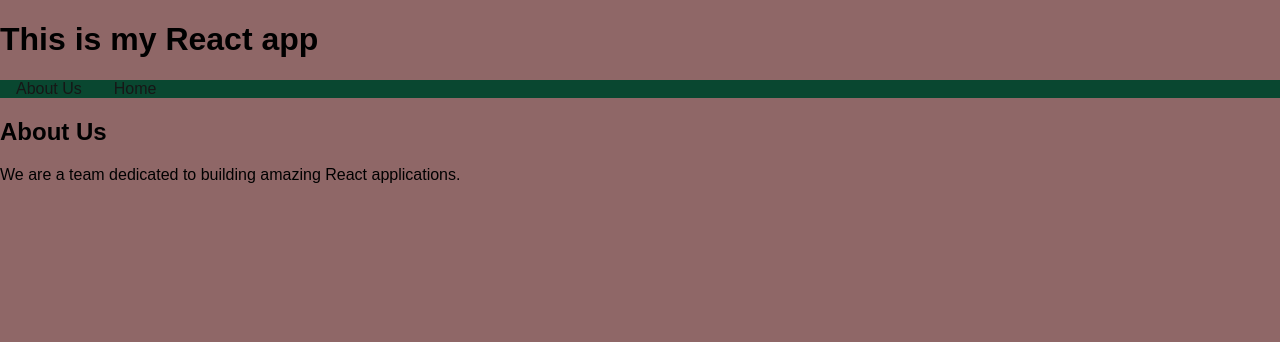
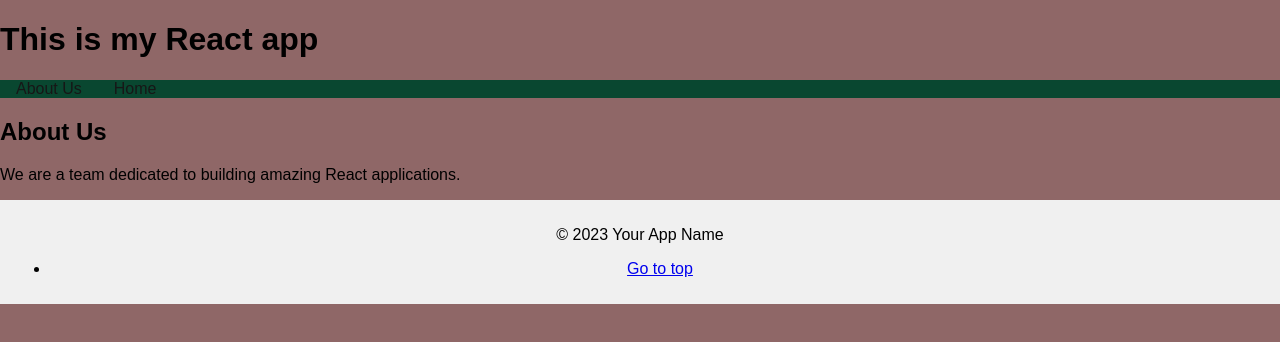
Before and after one commit to Midsnow605/flatiron-phase-2-react-project-frontend, a React (Vite) app: page /About in a window 1280 px wide. Shown: the top 342 px of the page. Built offline with nearby package versions, Linux system fonts and the light colour scheme.

Commit message:
adding footer

```diff
--- a/src/App.jsx
+++ b/src/App.jsx
@@ -1,22 +1,11 @@
 import React from 'react';
 import Header from './components/Header';
+import Footer from './components/Footer';
 import About from './pages/About';
 import Home from './pages/Home';
 import { Route, Routes } from 'react-router-dom';
 
 function App() {
-  /*let Component;
-
-  switch (window.location.pathname) {
-    case "/":
-      Component = Home;
-      break;
-    case "/about":
-      Component = About;
-      break;
-    default:
-      Component = Home; // Set a default component for unknown paths
-  }*/
 
   return (
     <>
@@ -25,6 +14,7 @@ function App() {
         <Route path = '/Home' element = {<Home/>}/>
         <Route path = '/About' element = {<About/>}/>
       </Routes>
+      <Footer/>
     </>
   );
 }
--- /dev/null
+++ b/src/components/Footer.jsx
@@ -0,0 +1,14 @@
+import React from 'react';
+
+const Footer = () => {
+  return (
+    <div className="footer">
+      <p>&copy; 2023 Your App Name</p>
+      <ul>
+        <li><a href='#top'>Go to top</a></li>
+      </ul>
+    </div>
+  );
+}
+
+export default Footer;
--- a/src/index.css
+++ b/src/index.css
@@ -42,3 +42,9 @@ nav a {
   color: rgb(23, 23, 23);
   text-decoration: none;
 }
+
+.footer {
+  background-color: #f0f0f0;
+  padding: 10px;
+  text-align: center;
+}
```
